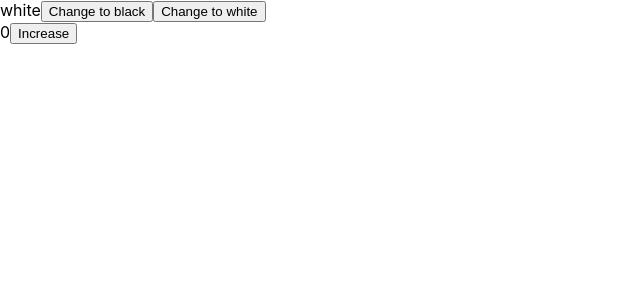
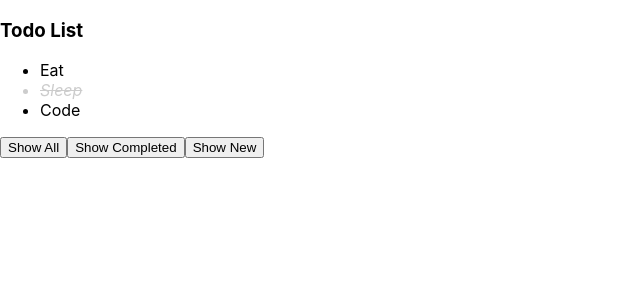
Before and after one commit to paulnguyen-mn/learn-reactjs, a React (Create React App) app: page / in a window 1280 px wide. Shown: the top 300 px of the page, without its empty margins (0-640 px from the left). Built offline with nearby package versions, Linux system fonts and the light colour scheme.

Commit message:
Implement feature filter todo

```diff
--- a/package.json
+++ b/package.json
@@ -6,6 +6,7 @@
     "@testing-library/jest-dom": "^4.2.4",
     "@testing-library/react": "^9.5.0",
     "@testing-library/user-event": "^7.2.1",
+    "classnames": "^2.2.6",
     "react": "^16.13.1",
     "react-dom": "^16.13.1",
     "react-scripts": "3.4.3"
--- a/src/App.js
+++ b/src/App.js
@@ -1,14 +1,10 @@
 import React from "react";
-import ColorBox from "./components/ColorBox";
-import Counter from "./components/Counter";
-import AlbumFeature from "./features/Album";
+import TodoFeature from "./features/Todo";
 
 function App() {
   return (
     <div className="App">
-      {/* <AlbumFeature /> */}
-      <ColorBox />
-      <Counter />
+      <TodoFeature />
     </div>
   );
 }
--- a/src/features/Todo/components/TodoList/index.jsx
+++ b/src/features/Todo/components/TodoList/index.jsx
@@ -1,19 +1,38 @@
 import React from 'react';
 import PropTypes from 'prop-types';
+import classnames from 'classnames';
+import './styles.scss';
 
 TodoList.propTypes = {
   todoList: PropTypes.array,
+  onTodoClick: PropTypes.func,
 };
 
 TodoList.defaultProps = {
   todoList: [],
+  onTodoClick: null,
 };
 
-function TodoList({ todoList }) {
+function TodoList({ todoList, onTodoClick }) {
+  const handleTodoClick = (todo, idx) => {
+    if (!onTodoClick) return;
+
+    onTodoClick(todo, idx);
+  }
+
   return (
-    <ul>
-      {todoList.map(todo => (
-        <li key={todo.id}>{todo.title}</li>
+    <ul className="todo-list">
+      {todoList.map((todo, idx) => (
+        <li
+          key={todo.id}
+          className={classnames({
+            'todo-item': true,
+            completed: todo.status === 'completed'
+          })}
+          onClick={() => handleTodoClick(todo, idx)}
+        >
+          {todo.title}
+        </li>
       ))}
     </ul>
   );
--- a/src/features/Todo/components/TodoList/styles.scss
+++ b/src/features/Todo/components/TodoList/styles.scss
@@ -0,0 +1,11 @@
+.todo-list {
+  & > li {
+    cursor: pointer;
+  }
+
+  & > li.completed {
+    color: #ccc;
+    font-style: italic;
+    text-decoration: line-through;
+  }
+}
--- a/src/features/Todo/index.jsx
+++ b/src/features/Todo/index.jsx
@@ -1,4 +1,5 @@
 import React from 'react';
+import { useState } from 'react';
 import TodoList from './components/TodoList';
 
 TodoFeature.propTypes = {
@@ -6,25 +7,65 @@ TodoFeature.propTypes = {
 };
 
 function TodoFeature(props) {
-  const todoList = [
+  const initTodoList = [
     {
       id: 1,
-      title: 'Eat'
+      title: 'Eat',
+      status: 'new',
     },
     {
       id: 2,
-      title: 'Sleep'
+      title: 'Sleep',
+      status: 'completed',
     },
     {
       id: 3,
-      title: 'Code'
+      title: 'Code',
+      status: 'new',
     },
-  ]
+  ];
+
+  const [todoList, setTodoList] = useState(initTodoList);
+  const [filteredStatus, setFilteredStatus] = useState('all');
+
+  const handleTodoClick = (todo, idx) => {
+    // clone current array to the new one
+    const newTodoList = [...todoList];
+
+    // toggle state
+    newTodoList[idx] = {
+      ...newTodoList[idx],
+      status: newTodoList[idx].status === 'new' ? 'completed' : 'new',
+    };
+
+    // update todo list
+    setTodoList(newTodoList);
+  }
+
+  const handleShowAllClick = () => {
+    setFilteredStatus('all');
+  }
+
+  const handleShowCompletedClick = () => {
+    setFilteredStatus('completed');
+  }
+
+  const handleShowNewClick = () => {
+    setFilteredStatus('new');
+  }
+
+  const renderedTodoList = todoList.filter(todo => filteredStatus === 'all' || filteredStatus === todo.status);
 
   return (
     <div>
       <h3>Todo List</h3>
-      <TodoList todoList={todoList} />
+      <TodoList todoList={renderedTodoList} onTodoClick={handleTodoClick} />
+
+      <div>
+        <button onClick={handleShowAllClick}>Show All</button>
+        <button onClick={handleShowCompletedClick}>Show Completed</button>
+        <button onClick={handleShowNewClick}>Show New</button>
+      </div>
     </div>
   );
 }
```
Also changed, not shown: 1 other file (tests, documents, lock files or other folders).
